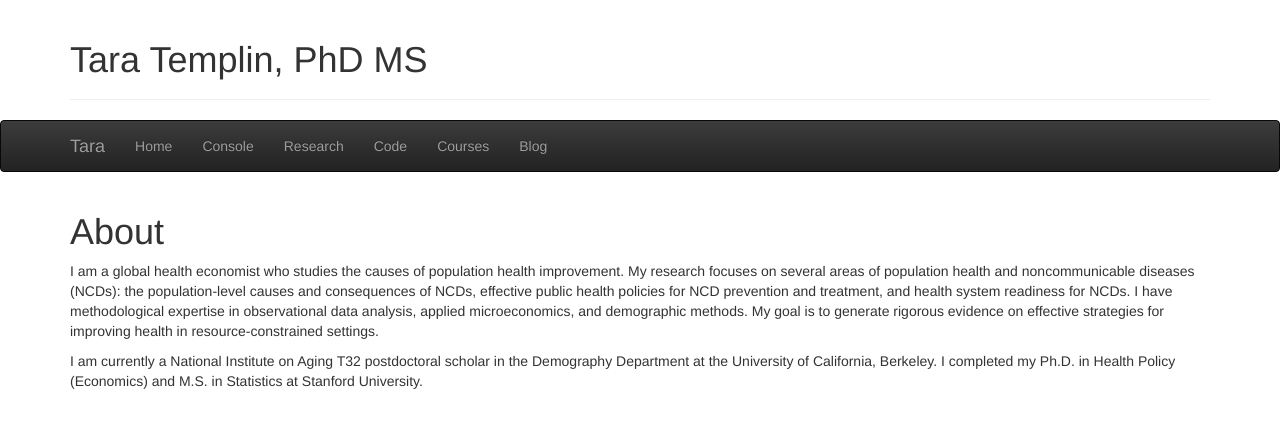
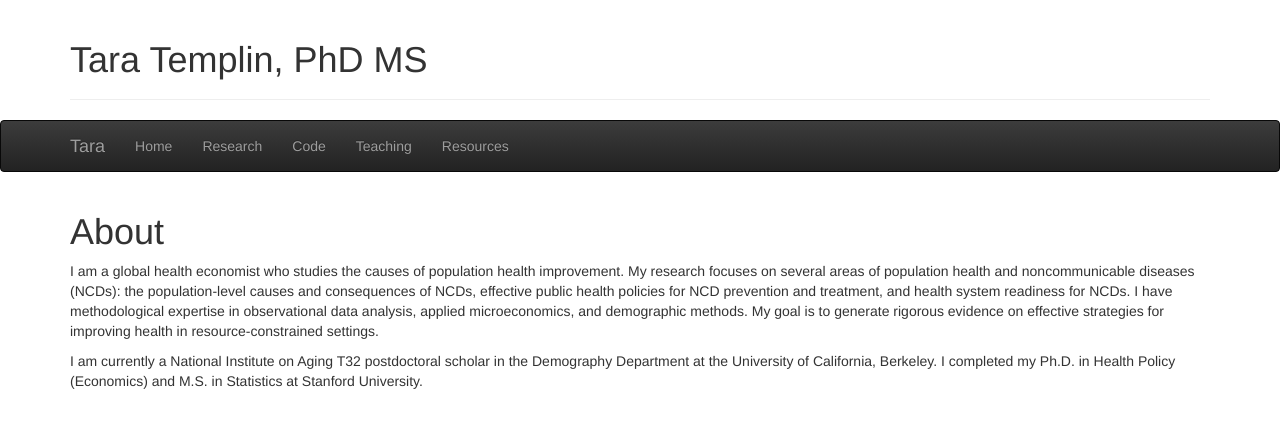
Before and after one commit to tnt2113/tnt2113.github.io, a Jekyll site: the page index.html, which Jekyll copies as it is, in a window 1280 px wide. Shown: the top 428 px of the page. Built offline with Jekyll 4.4.1, drawn with Linux system fonts in a browser that asks for light colours.

Commit message:
Update index.html
new nav bar

```diff
--- a/index.html
+++ b/index.html
@@ -55,11 +55,10 @@ jQuery(document).ready(function($) {
     <div id="navbar" class="collapse navbar-collapse">
       <ul class="nav navbar-nav">
         <li><a href="../">Home</a></li>
-        <li><a href="../console">Console</a></li>
         <li><a href="../research">Research</a></li>
         <li><a href="../code">Code</a></li>
-        <li><a href="../courses">Courses</a></li>
-        <li><a href="../blog">Blog</a></li>
+        <li><a href="../courses">Teaching</a></li>
+        <li><a href="../blog">Resources</a></li>
       </ul>
     </div><!--/.nav-collapse -->
   </div>
```
